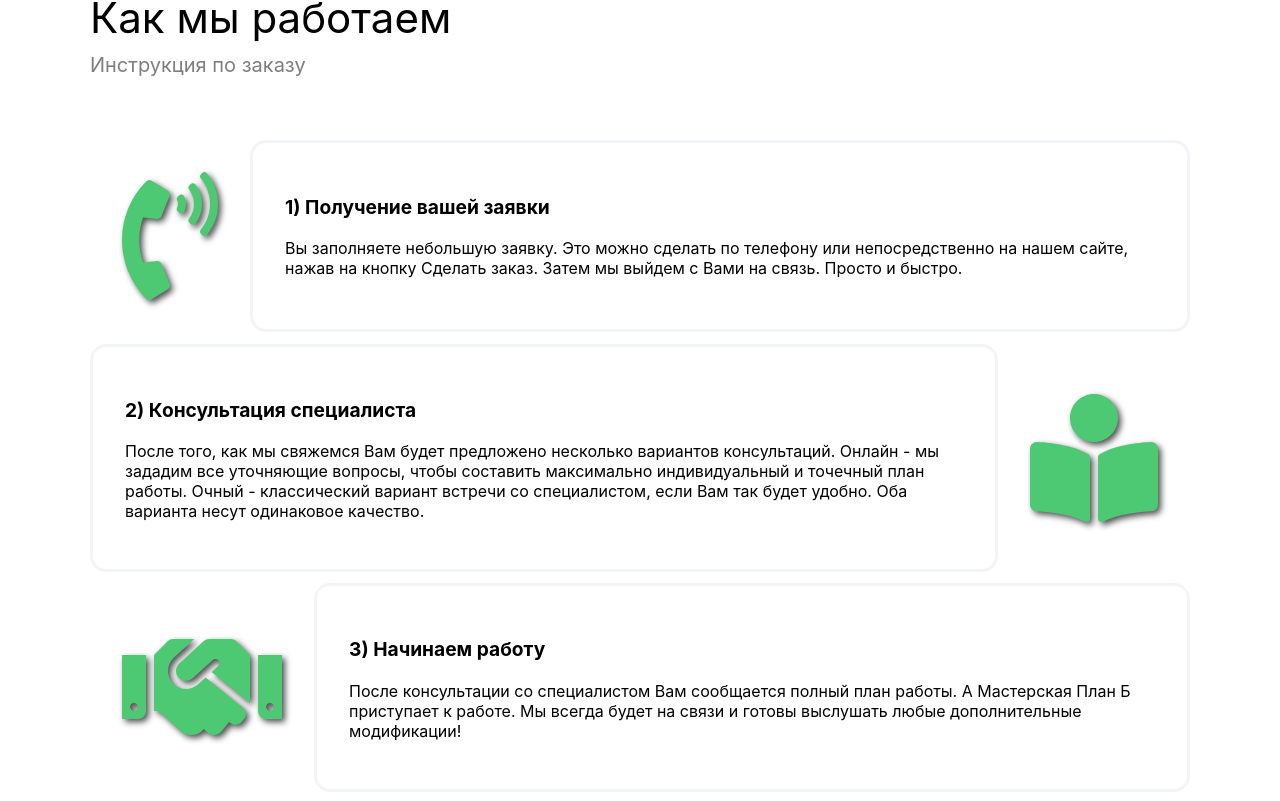
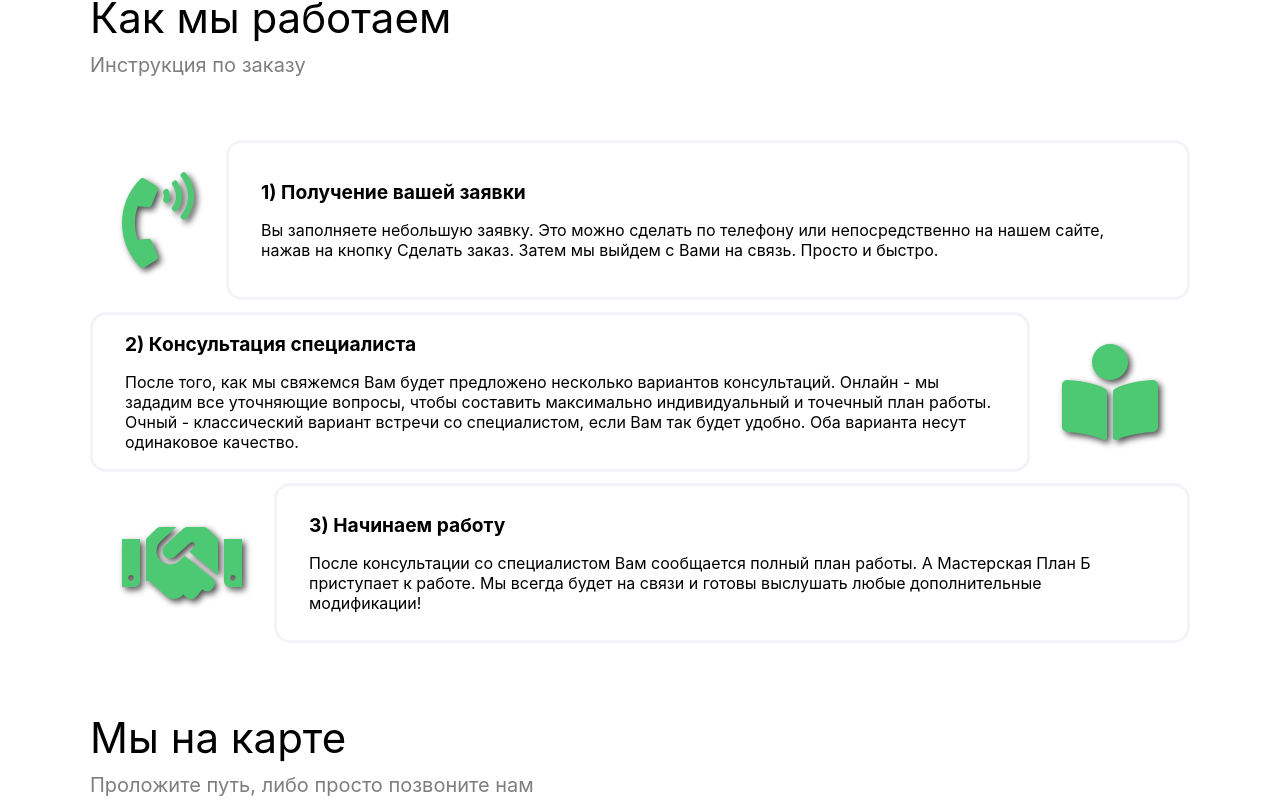
Before and after one commit to enjoythemat/plan-b, a Next.js app: page / in a window 1280 px wide. Shown: the part 1779-2580 px from the top of the page. Built offline with nearby package versions, Linux system fonts and the light colour scheme.

Commit message:
new block how to we are working

```diff
--- a/styles/howToWork/HowToWork.module.scss
+++ b/styles/howToWork/HowToWork.module.scss
@@ -19,7 +19,7 @@
       }
 
       .icon {
-        font-size: 8rem;
+        font-size: 6rem;
         color: $green-element;
 
         @media screen and (max-width: 768px) {
@@ -31,11 +31,19 @@
     .case {
       border: 3px solid #f3f3fa;
       border-radius: 1rem;
-      padding: 2rem;
+      padding: 0 2rem;
+      display: flex;
+      flex-direction: column;
+      justify-content: center;
 
       .title {
         font-weight: bold;
         font-size: 1.2rem;
+        margin-bottom: 1rem;
+      }
+
+      p {
+        margin: 0;
       }
     }
 
```
